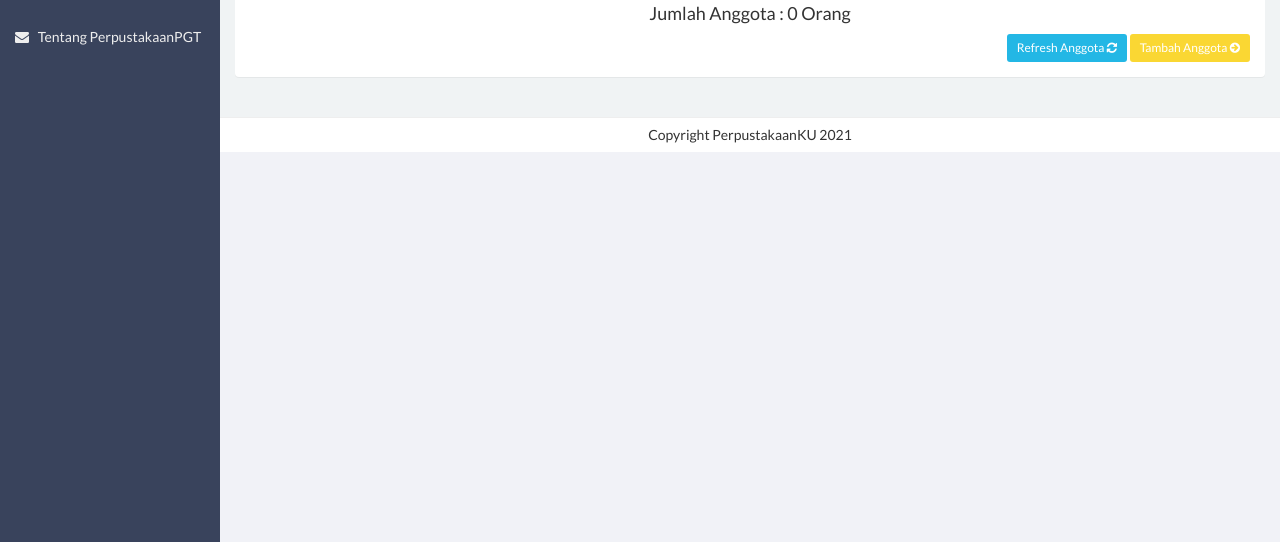
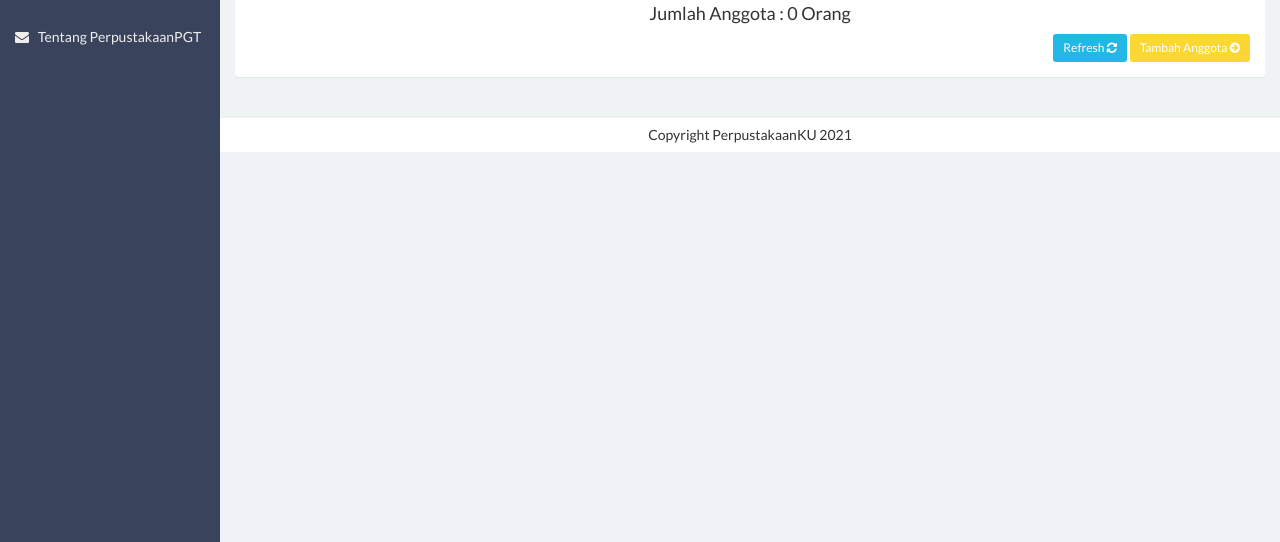
Before and after one commit to Freksa26/perpuspgt1, a PHP site: page /anggota/anggota.php in a window 1280 px wide. Shown: the part 258-800 px from the top of the page. Run offline with PHP 8.4, Linux system fonts and the light colour scheme; the visitor is signed in with stand-in values (Sample User, id 1); data that the repository does not hold is empty; some libraries are stand-ins or nearby versions.

Commit message:
Update anggota.php

```diff
--- a/anggota/anggota.php
+++ b/anggota/anggota.php
@@ -259,7 +259,7 @@ if (empty($_SESSION['username'])) {
                         </center>
 
                         <div class="text-right" style="margin-top: 10px;">
-                            <a href="anggota.php" class="btn btn-sm btn-info">Refresh Anggota <i class="fa fa-refresh"></i></a> <a href="input-anggota.php" class="btn btn-sm btn-warning">Tambah Anggota <i class="fa fa-arrow-circle-right"></i></a>
+                            <a href="anggota.php" class="btn btn-sm btn-info">Refresh <i class="fa fa-refresh"></i></a> <a href="input-anggota.php" class="btn btn-sm btn-warning">Tambah Anggota <i class="fa fa-arrow-circle-right"></i></a>
                         </div>
                         </div><!-- /.box-body -->
                     </div><!-- /.box -->
```
